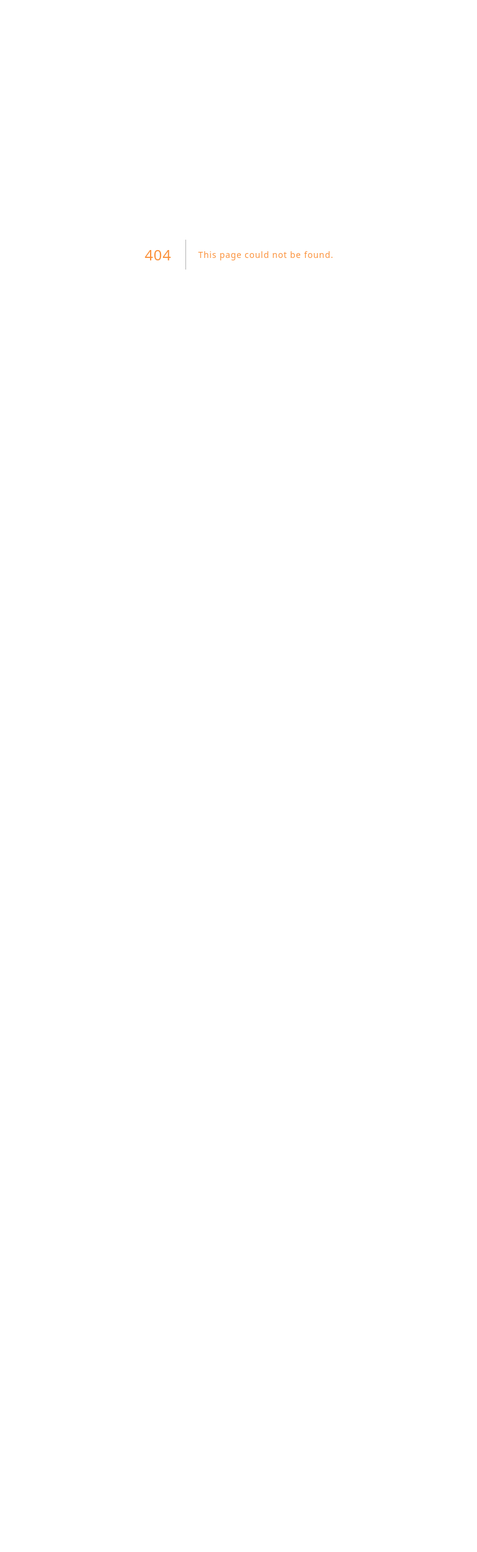
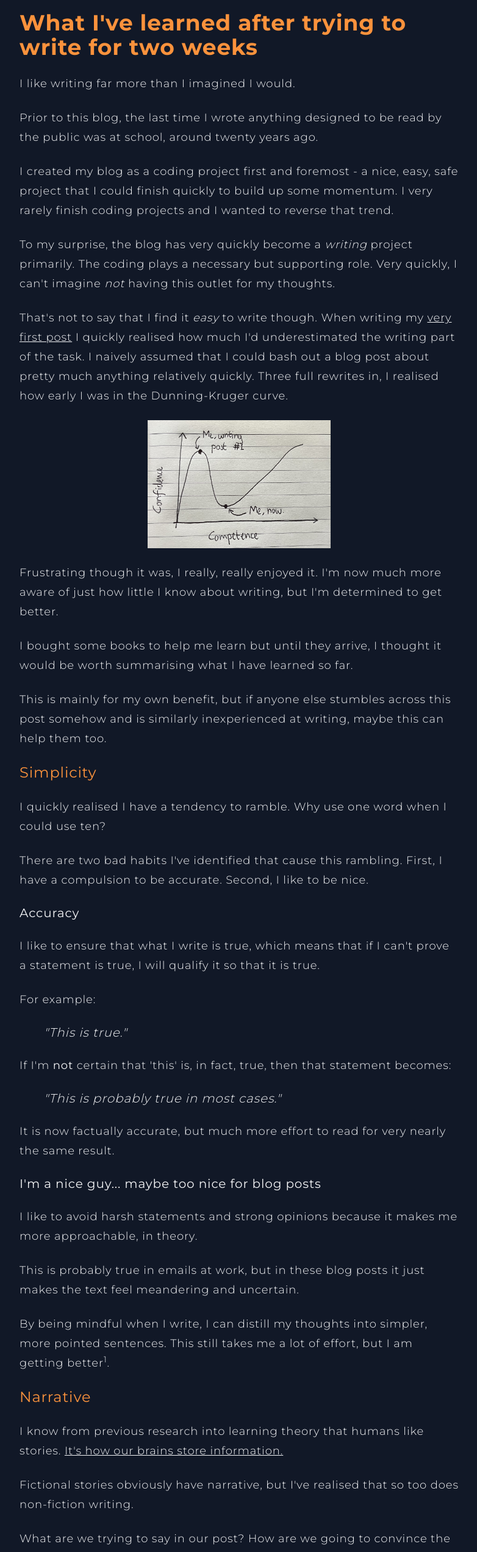
Before and after one commit to magpys/dan-blog, a Next.js app: page /two-weeks-writing in a window 1280 px wide. Before the commit this address had no page. Shown: the part 100-2645 px from the top of the page at 61% size, without its empty margins (248-1030 px from the left). Before the commit the page ends 941 px from the top, so only its background shows below. Built offline with nearby package versions, Linux system fonts and the light colour scheme.

Commit message:
Add two weeks writing post and extra styles

```diff
--- /dev/null
+++ b/app/(posts)/two-weeks-writing/page.mdx
@@ -0,0 +1,96 @@
+import Link from "next/link";
+import Image from "next/image";
+
+# What I've learned after trying to write for two weeks
+
+I like writing far more than I imagined I would.
+
+Prior to this blog, the last time I wrote anything designed to be read by the public was at school, around twenty years
+ago.
+
+I created my blog as a coding project first and foremost - a nice, easy, safe project that I could finish
+quickly to build up some momentum. I very rarely finish coding projects and I wanted to reverse that trend.
+
+To my surprise, the blog has very quickly become a *writing* project primarily. The coding plays a necessary
+but supporting role. Very quickly, I can't imagine *not* having this outlet for my thoughts.
+
+That's not to say that I find it *easy* to write though. When writing my
+<Link href={`/next`}>very first post</Link>
+I quickly realised how much I'd underestimated the writing part of the task. I naively assumed that I could bash out
+a blog post about pretty much anything relatively quickly. Three full rewrites in, I realised how early I was in the
+Dunning-Kruger curve.
+
+<div className={`flex items-center justify-center`}>
+    <Image src="dunning_kruger.jpg" alt={`A hand drawing of the dunning kruger curve, with two annotations.
+The first is at the peak of confidence at low competence and reads "Me, writing post number one".
+The second is at the trough between the two peaks and reads "Me, now."`} width={300} height={300}/>
+</div>
+
+Frustrating though it was, I really, really enjoyed it. I'm now much more aware of just how little I know about writing,
+but I'm determined to get better.
+
+I bought some books to help me learn but until they arrive, I thought it would be worth summarising what I
+have learned so far.
+
+This is mainly for my own benefit, but if anyone else stumbles across this post somehow and is similarly inexperienced
+at writing, maybe this can help them too.
+
+## Simplicity
+
+I quickly realised I have a tendency to ramble. Why use one word when I could use ten?
+
+There are two bad habits I've identified that cause this rambling. First, I have a compulsion to be accurate.
+Second, I like to be nice.
+
+### Accuracy
+
+I like to ensure that what I write is true, which means that if I can't prove a statement is true, I will qualify it so
+that it is true.
+
+For example:
+
+> "This is true."
+
+If I'm **not** certain that 'this' is, in fact, true, then that statement becomes:
+
+> "This is probably true in most cases."
+
+It is now factually accurate, but much more effort to read for very nearly the same result.
+
+### I'm a nice guy... maybe too nice for blog posts
+
+I like to avoid harsh statements and strong opinions because it makes me more approachable, in theory.
+
+This is probably true in emails at work, but in these blog posts it just makes the text feel meandering and uncertain.
+
+By being mindful when I write, I can distill my thoughts into simpler, more pointed sentences. This still takes me a
+lot of effort, but I am getting better<sup>1</sup>.
+
+## Narrative
+
+I know from previous research into learning theory that humans like stories.
+[It's how our brains store information.](https://www.innovativehumancapital.com/article/the-power-of-storytelling-how-our-brains-are-wired-for-narratives)
+
+Fictional stories obviously have narrative, but I've realised that so too does non-fiction writing.
+
+What are we trying to say in our post? How are we going to convince the reader of our point?
+What route will we take to get there?
+
+It is still very tough, but the more I write the more I can *feel* narrative as I'm writing, and the more I can get it
+to take the shape I see in my mind. A bit like drawing a picture, but with words and intermittent breaks to add app
+code when I get distracted.
+
+There is a balance between trying to get my original idea of the narrative to take shape and between staying
+open enough to let it morph into something better as I'm writing. It's a very tough balance. It's a good thing I'm
+not a tightrope walker.
+
+## Conclusion
+
+I have a lot to learn, but I feel like I have taken a few good first steps.
+
+Most importantly, I'm really enjoying the process. More than I ever thought I would.
+
+---
+
+<sup>1</sup> A great example of me rambling - the initial version of this sentence in my notes reads
+"This still takes a lot of effort, but I think I am getting better at this, though far from perfect yet."
--- a/app/globals.css
+++ b/app/globals.css
@@ -37,3 +37,7 @@ ul {
 li {
     @apply pl-2
 }
+
+blockquote {
+    @apply text-xl italic ml-10;
+}
--- a/app/page.tsx
+++ b/app/page.tsx
@@ -7,6 +7,11 @@ type Post = {
 };
 
 const posts: Post[] = [
+  {
+    title: "What I've learned after trying to write for two weeks",
+    href: "/two-weeks-writing",
+    postDate: new Date("2024-10-22"),
+  },
   {
     title: `Why I've been avoiding next.js`,
     href: "/next",
```
Also changed, not shown: public/dunning_kruger.jpg (added).
